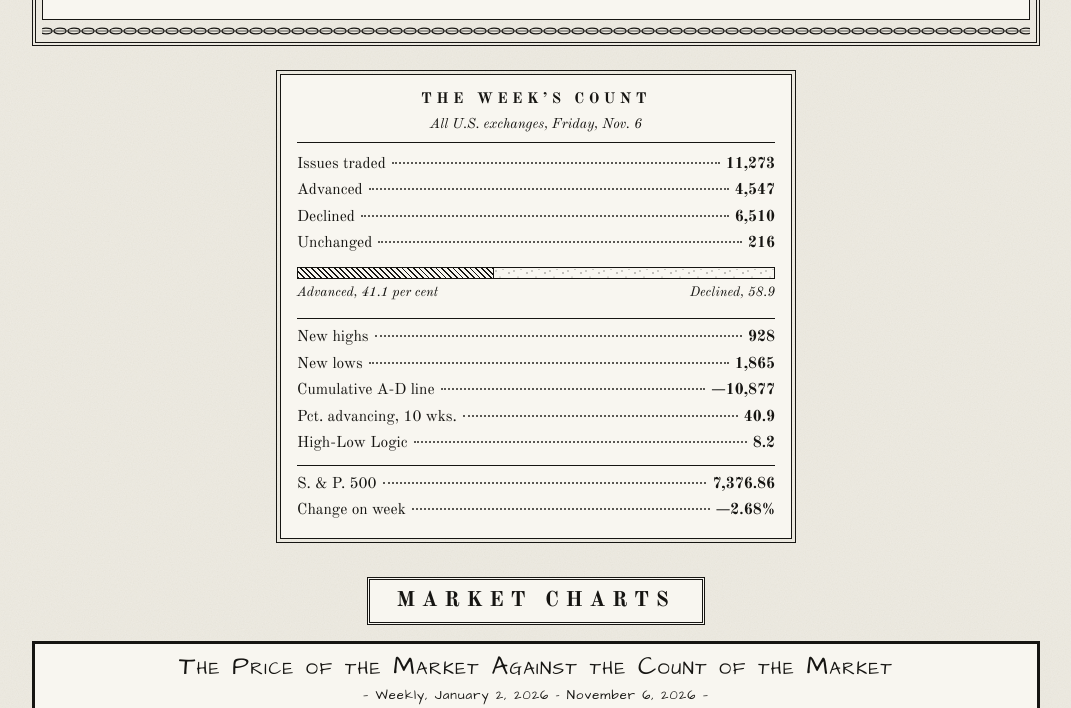
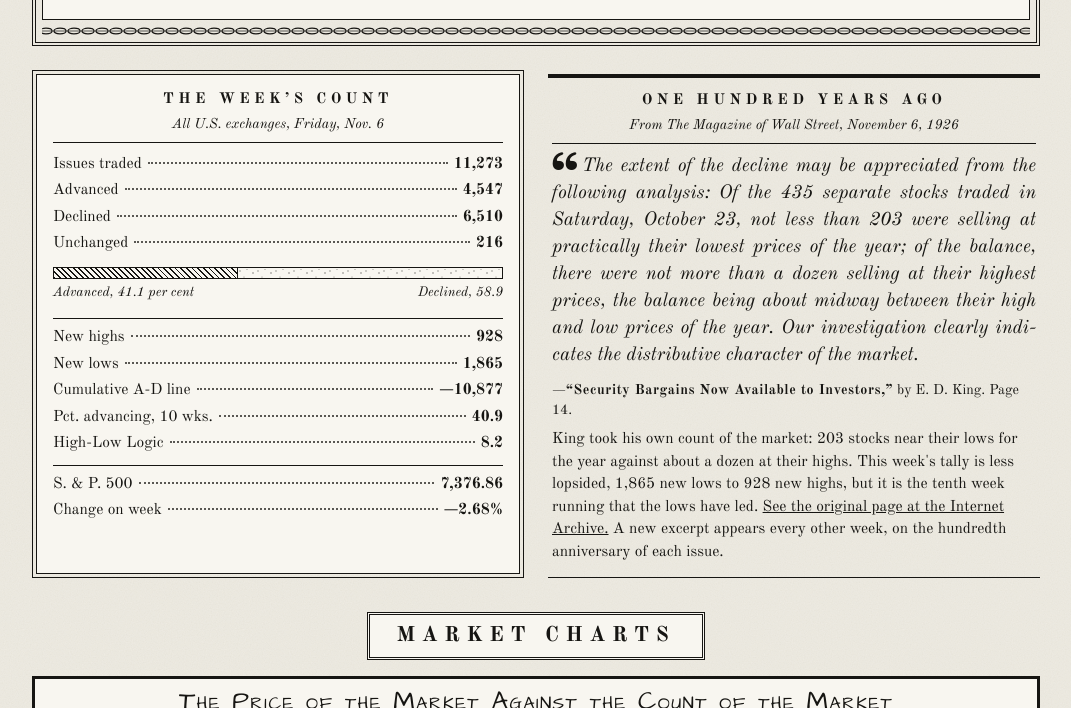
Before and after one commit to spinchange/countofthemarket, a plain HTML site: page archive/2026-11-06/index.html in a window 1280 px wide. Shown: the part 845-1553 px from the top of the page, without its empty margins (104-1175 px from the left). Drawn offline with nearby package versions, Linux system fonts and the light colour scheme.

Commit message:
Publish site from market-breadth@9b04384

```diff
--- a/archive/2026-11-06/index.html
+++ b/archive/2026-11-06/index.html
@@ -68,7 +68,7 @@
       <div class="chainband" aria-hidden="true"></div>
     </div>
 
-    <div class="pair solo">
+    <div class="pair">
       <aside class="statbox" aria-label="The week's count">
         <h3>The Week&rsquo;s Count</h3>
         <p class="sub">All U.S. exchanges, Friday, Nov. 6</p>
@@ -90,7 +90,13 @@
           <li><span>Change on week</span><span class="dots"></span><span class="v">−2.68%</span></li>
         </ul>
       </aside>
-
+      <aside class="then" aria-label="One hundred years ago">
+        <h3>One Hundred Years Ago</h3>
+        <p class="sub">From The Magazine of Wall Street, November 6, 1926</p>
+        <blockquote>The extent of the decline may be appreciated from the following analysis: Of the 435 separate stocks traded in Saturday, October 23, not less than 203 were selling at practically their lowest prices of the year; of the balance, there were not more than a dozen selling at their highest prices, the balance being about midway between their high and low prices of the year. Our investigation clearly indicates the distributive character of the market.</blockquote>
+        <p class="cite">&mdash;<b>&ldquo;Security Bargains Now Available to Investors,&rdquo;</b> by E. D. King. Page 14.</p>
+        <p class="after">King took his own count of the market: 203 stocks near their lows for the year against about a dozen at their highs. This week's tally is less lopsided, 1,865 new lows to 928 new highs, but it is the tenth week running that the lows have led. <a href="https://archive.org/details/sim_magazine-of-wall-street_1926-11-06_39_1/page/n13/mode/1up">See the original page at the Internet Archive.</a> A new excerpt appears every other week, on the hundredth anniversary of each issue.</p>
+      </aside>
     </div>
 
     <div class="dept">Market Charts</div>
@@ -160,7 +166,7 @@
       <span class="mention">When doing business with your broker, kindly mention <b>The Count of the Market</b></span>
       <span>No. 45</span>
     </div>
-    <p class="fine">Breadth figures are compiled from exchange data as published in Barron&rsquo;s Market Lab; indicators are computed here. Nothing in these pages is investment advice.</p>
+    <p class="fine">Breadth figures are compiled from exchange data as published in Barron&rsquo;s Market Lab; indicators are computed here. The 1926 passage is from The Magazine of Wall Street, now in the public domain. Nothing in these pages is investment advice.</p>
   </footer>
 
 </div>
```
Also changed, not shown: index.html (+9 -3 lines).
